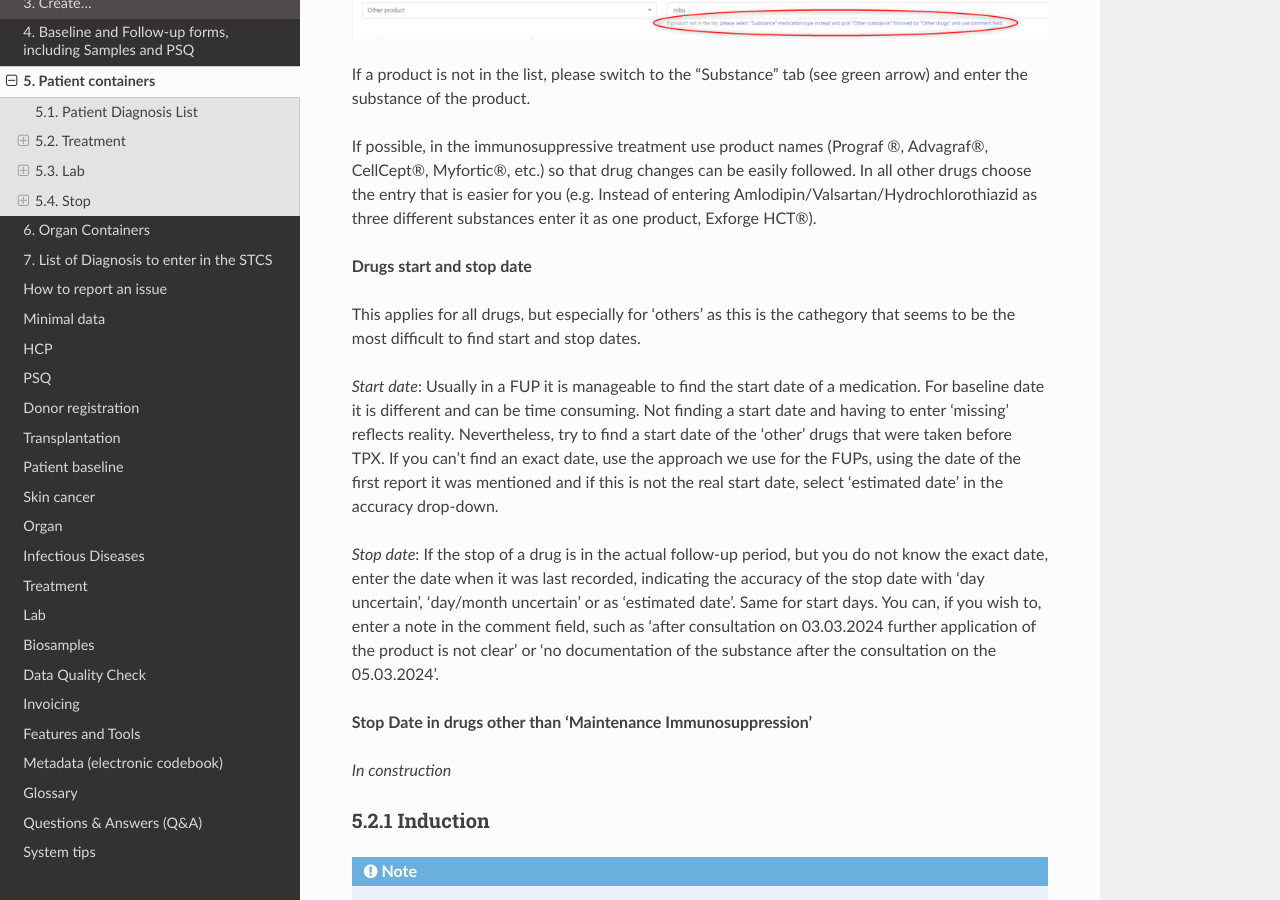
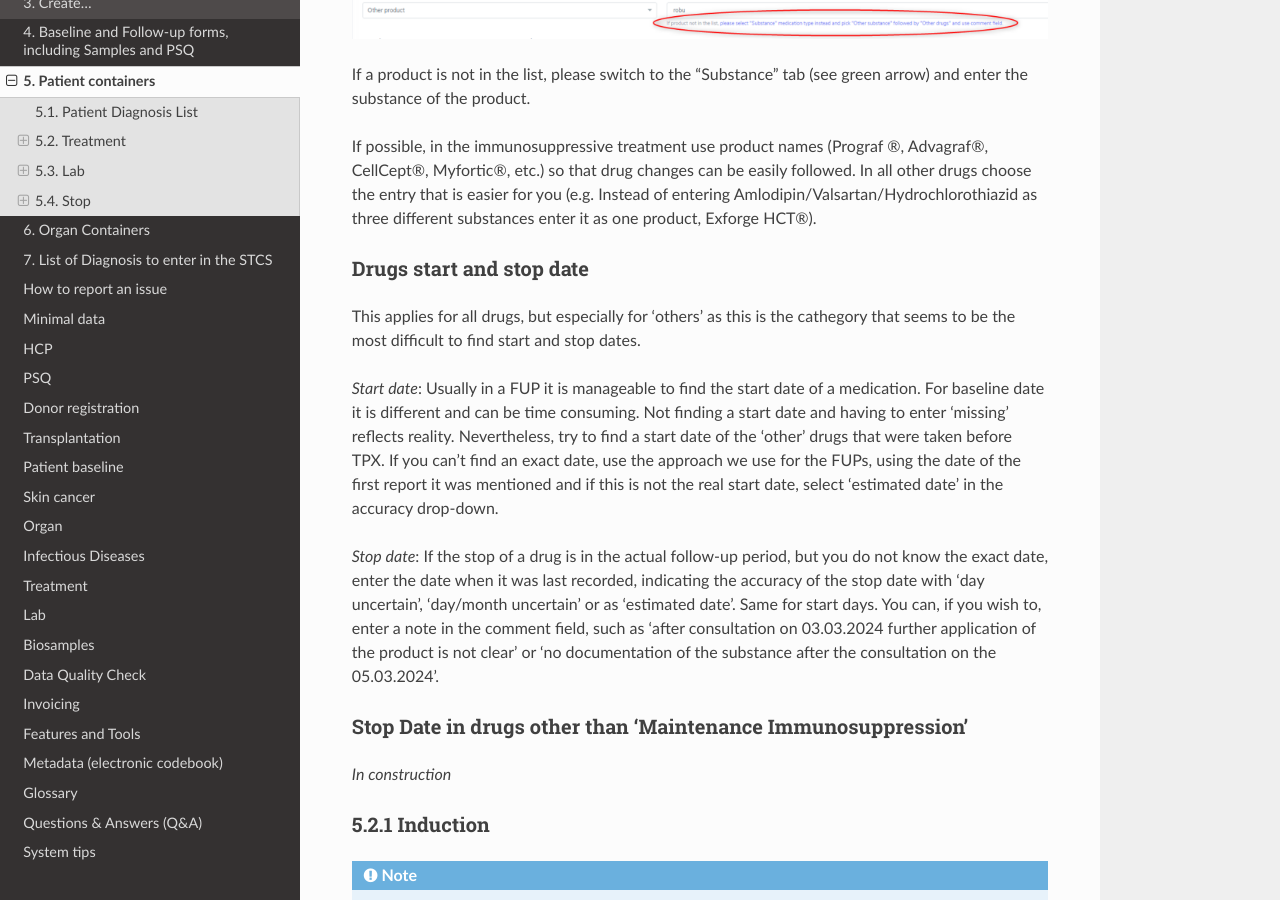
Before and after one commit to swiss-transplant-cohort-study/3LC-user-manual, a Sphinx documentation site: the page built from docs/source/patContainer.rst, in a window 1280 px wide and 900 px high, scrolled down 1039 px. Built offline with Sphinx 7.4.7 and the Read the Docs theme 3.1.0, drawn with Linux system fonts in a browser that asks for light colours.

```diff
--- a/docs/source/patContainer.rst
+++ b/docs/source/patContainer.rst
@@ -33,7 +33,8 @@ If a product is not in the list, please switch to the "Substance" tab (see green
 If possible, in the immunosuppressive treatment use product names (Prograf ®, Advagraf®, CellCept®, Myfortic®, etc.) so that drug changes can be easily followed.
 In all other drugs choose the entry that is easier for you (e.g. Instead of entering Amlodipin/Valsartan/Hydrochlorothiazid as three different substances enter it as one product, Exforge HCT®).
 
-**Drugs start and stop date**
+Drugs start and stop date
+===============================
 
 This applies for all drugs, but especially for ‘others’ as this is the cathegory that seems to be the most difficult to find start and stop dates.
 
@@ -45,7 +46,8 @@ If you can’t find an exact date, use the approach we use for the FUPs, using t
 If the stop of a drug is in the actual follow-up period, but you do not know the exact date, enter the date when it was last recorded, indicating the accuracy of the stop date with ‘day uncertain’, ‘day/month uncertain’ or as ‘estimated date’. Same for start days.
 You can, if you wish to, enter a note in the comment field, such as ‘after consultation on 03.03.2024 further application of the product is not clear’ or ‘no documentation of the substance after the consultation on the 05.03.2024’.
 
-**Stop Date in drugs other than ‘Maintenance Immunosuppression’**
+Stop Date in drugs other than ‘Maintenance Immunosuppression’
+====================================================================
 
 *In construction*
 
```
